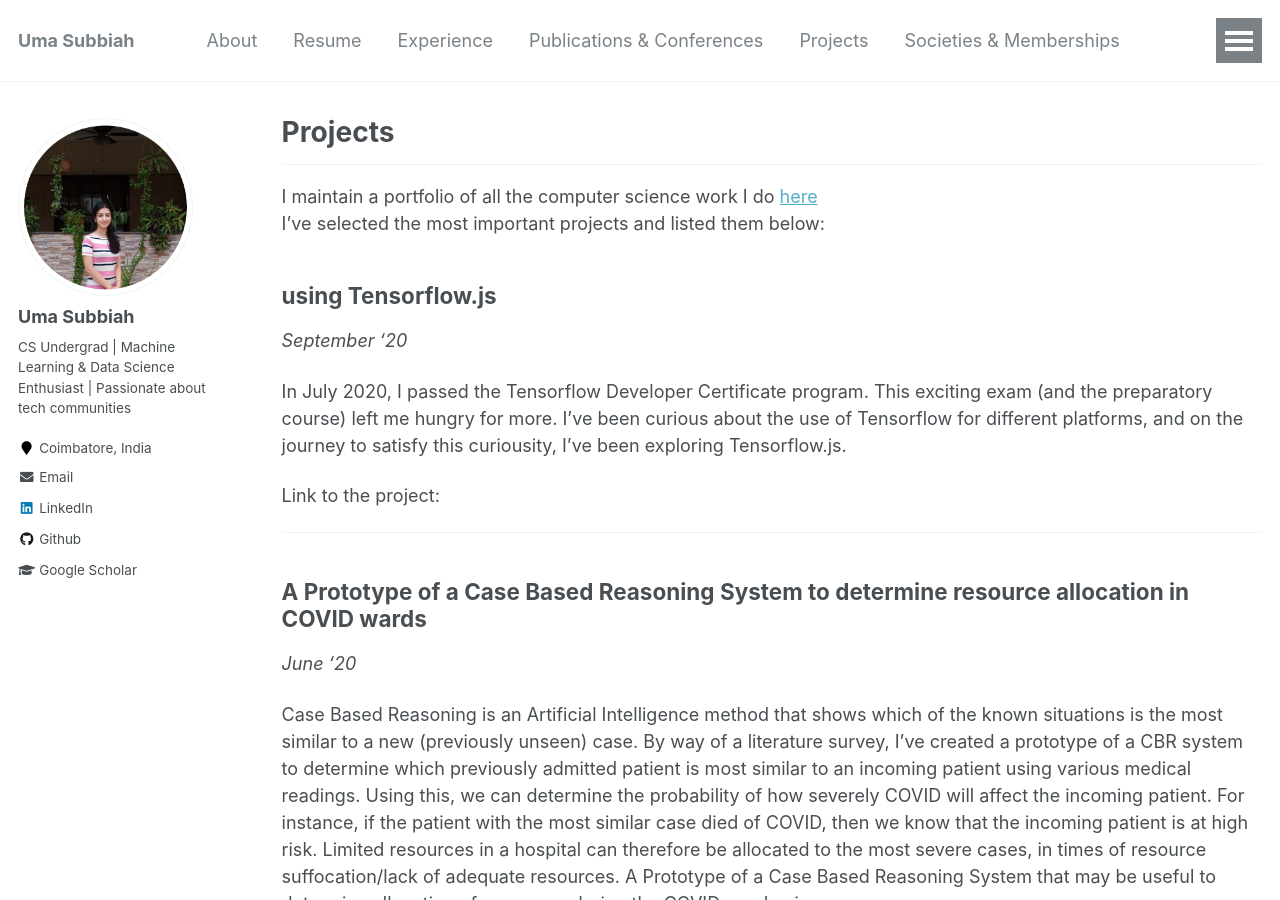
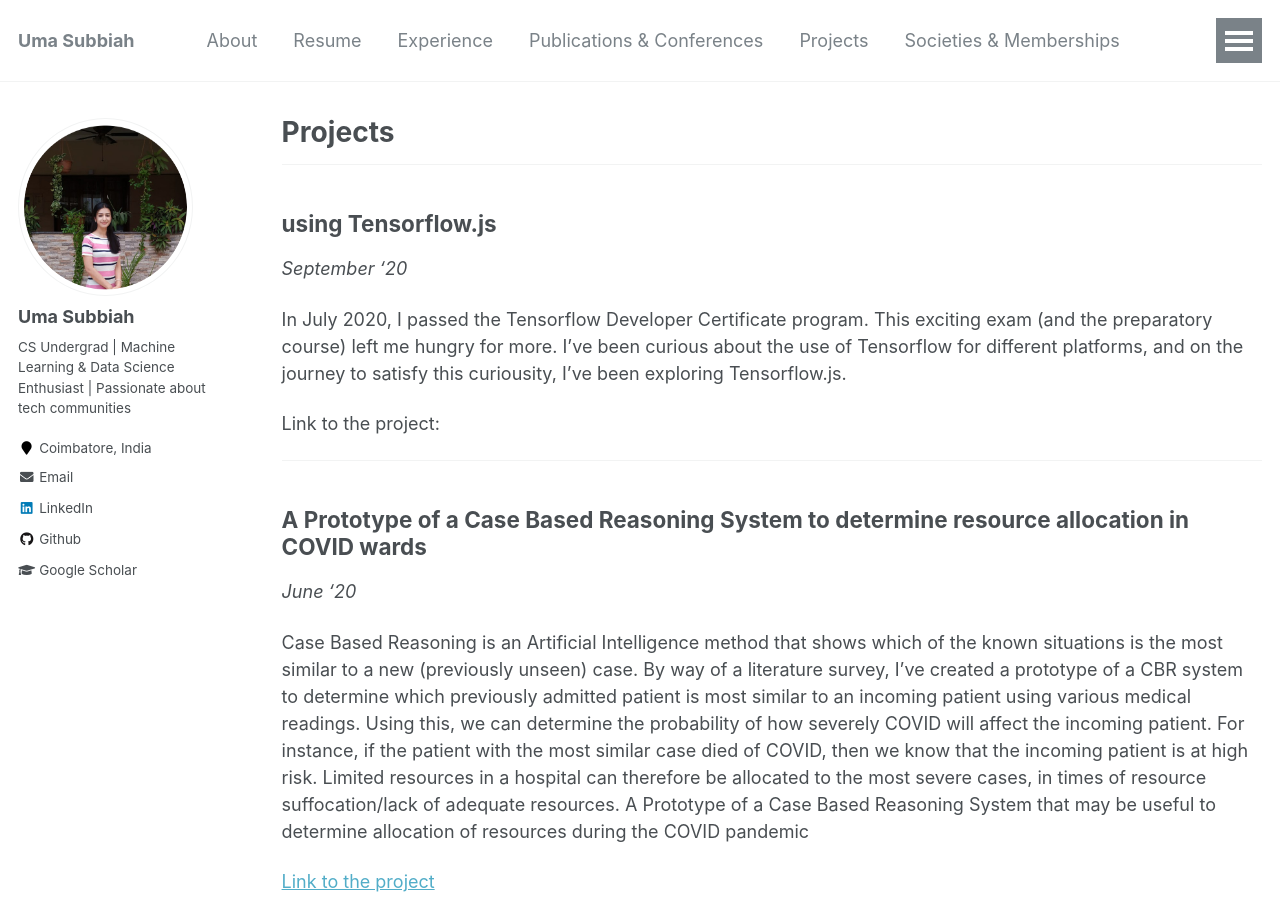
Before and after one commit to uma-subbiah/uma-subbiah.github.io, a Jekyll site: the page built from _pages/projects.md, in a window 1280 px wide and 900 px high. Built offline with Jekyll 4.4.1, drawn with Linux system fonts in a browser that asks for light colours.

Commit message:
Update projects.md

```diff
--- a/_pages/projects.md
+++ b/_pages/projects.md
@@ -6,12 +6,13 @@ author_profile: true
 redirect_from:
   - /projects
 ---
-<hr>
+<!-- <hr>
 
 I maintain a portfolio of all the computer science work I do [here](https://thegoldencode.wordpress.com)
 <br>
-I've selected the most important projects and listed them below:
+I've selected the most important projects and listed them below: -->
 
+<hr>
 
 ##  using Tensorflow.js
 _September '20_
```
